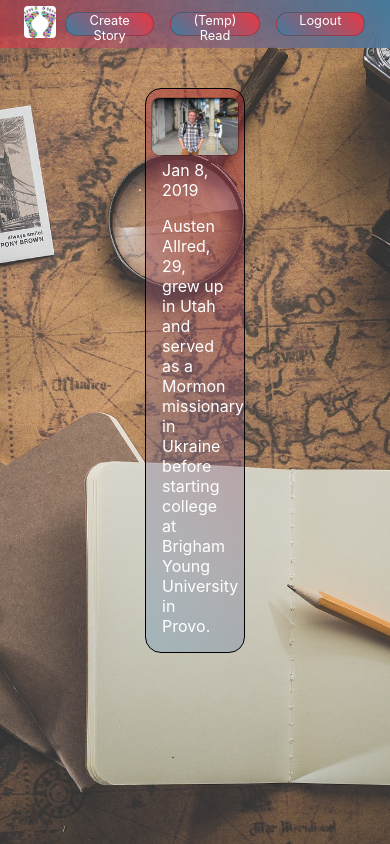
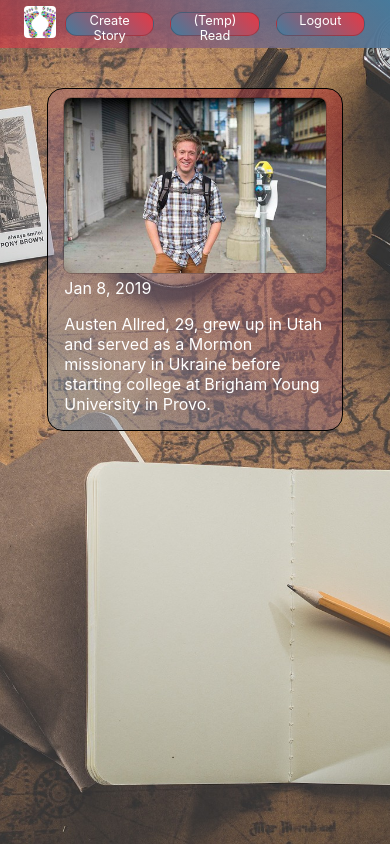
Before and after one commit to bw-ptct-Expat-Journal-4/frontend, a React (Create React App) app: page /user/LambdaSchool in a window 390 px wide. Built offline with nearby package versions, Linux system fonts and the light colour scheme.

Commit message:
added media queries

```diff
--- a/src/component/Gallery.js
+++ b/src/component/Gallery.js
@@ -72,5 +72,17 @@ const Section = styled.section`
         color: white;
         margin-bottom: .5rem;
     }
+
+    @media only screen and (max-width: 768px) {
+        .user-container {
+            width: 45%;
+        }
+    }
+
+    @media only screen and (max-width: 500px) {
+        .user-container {
+            width: 90%;
+        }
+    }
 `
 export default Gallery;
--- a/src/component/UserGallery.js
+++ b/src/component/UserGallery.js
@@ -72,5 +72,17 @@ const Section = styled.section`
         box-sizing: border-box;
         border: 1px solid rgb(0, 0, 0, .2);
     }
+
+    @media only screen and (max-width: 768px) {
+        .story-container {
+            width: 45%;
+        }
+    }
+
+    @media only screen and (max-width: 500px) {
+        .story-container {
+            width: 90%;
+        }
+    }
 `
 export default UserGallery;
```
